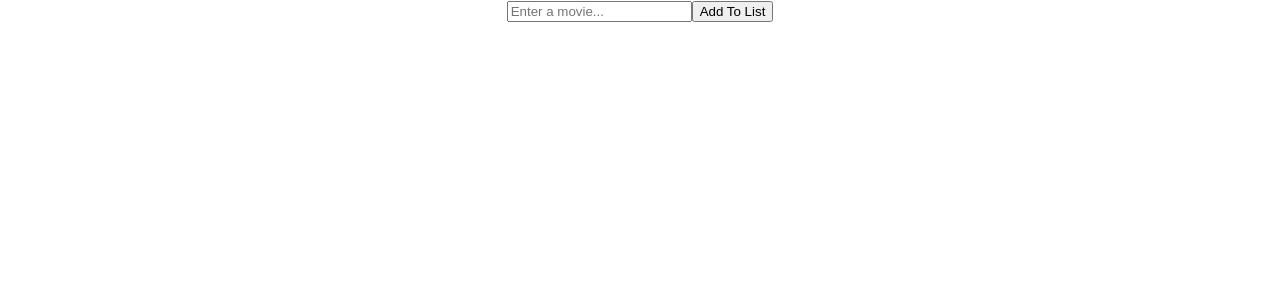
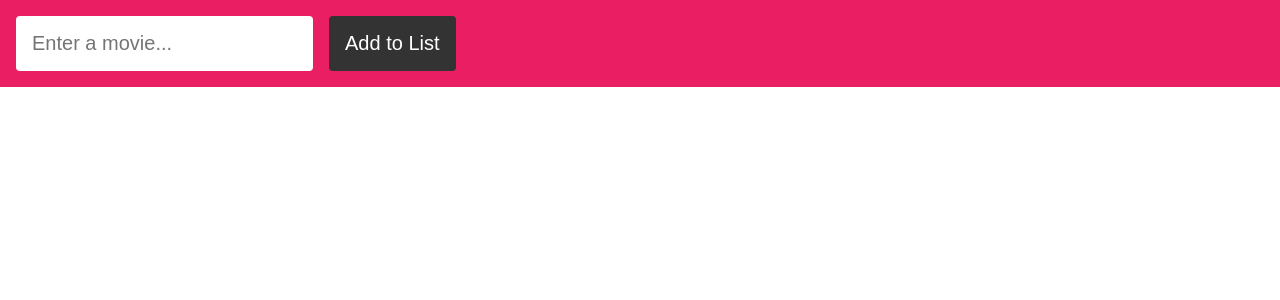
Before and after one commit to alowenthal/my-fav-movies, a React (Create React App) app: page / in a window 1280 px wide. Shown: the top 300 px of the page. Built offline with nearby package versions, Linux system fonts and the light colour scheme.

Commit message:
Styles on search

```diff
--- a/package.json
+++ b/package.json
@@ -6,9 +6,11 @@
     "@testing-library/jest-dom": "^4.2.4",
     "@testing-library/react": "^9.5.0",
     "@testing-library/user-event": "^7.2.1",
+    "prop-types": "^15.7.2",
     "react": "^16.13.1",
     "react-dom": "^16.13.1",
-    "react-scripts": "3.4.1"
+    "react-scripts": "3.4.1",
+    "styled-components": "^5.1.0"
   },
   "scripts": {
     "start": "react-scripts start",
--- a/src/App.js
+++ b/src/App.js
@@ -1,9 +1,9 @@
-import React, { useState, useEffect } from "react";
-import "./App.css";
+import React, { useState } from "react";
+
+import MovieSearch from "./components/MovieSearch";
+import MovieList from "./components/MovieList";
 
 function App() {
-    useEffect(() => {});
-
     function addMovie(query) {
         fetch(`http://www.omdbapi.com/?t=${query}&apikey=bdf0ef4e`)
             .then((response) => {
@@ -12,7 +12,8 @@ function App() {
             .then((data) => {
                 const movieInfo = {
                     title: data.Title,
-                    id: data.imdbID
+                    id: data.imdbID,
+                    poster: data.Poster
                 };
 
                 setList((prevState) => [...prevState, movieInfo]);
@@ -37,31 +38,12 @@ function App() {
 
     return (
         <div className="App">
-            <input
-                onChange={(event) => setQuery(event.target.value)}
-                name="username"
-                type="text"
-                placeholder="Enter a movie..."
+            <MovieSearch
+                addMovie={addMovie}
+                query={query}
+                setQuery={setQuery}
             />
-            <button onClick={() => addMovie(query)} type="button">
-                Add To List
-            </button>
-
-            <ul className="movies">
-                {myList.map((movie) => {
-                    return (
-                        <li className="movie" key={`movie--${movie.id}`}>
-                            {movie.title}
-                            <button
-                                onClick={() => removeMovie(movie.id)}
-                                type="button"
-                            >
-                                Remove
-                            </button>
-                        </li>
-                    );
-                })}
-            </ul>
+            <MovieList list={myList} removeMovie={removeMovie} />
         </div>
     );
 }
--- /dev/null
+++ b/src/components/Button.js
@@ -0,0 +1,30 @@
+import React from "react";
+import styled from "styled-components";
+import PropTypes from "prop-types";
+
+function Button({ text, func, bgColor, textColor, query }) {
+    const Btn = styled.button`
+        background: ${bgColor};
+        color: ${textColor};
+        padding: 1rem;
+        border-radius: 4px;
+        border: none;
+        font-size: 20px;
+    `;
+
+    return (
+        <Btn onClick={() => func(query)} type="button">
+            {text}
+        </Btn>
+    );
+}
+
+Button.propTypes = {
+    text: PropTypes.string,
+    bgColor: PropTypes.string,
+    textColor: PropTypes.string,
+    func: PropTypes.func,
+    query: PropTypes.string
+};
+
+export default Button;
--- /dev/null
+++ b/src/components/MovieList.js
@@ -0,0 +1,49 @@
+import React from "react";
+import styled from "styled-components";
+import PropTypes from "prop-types";
+
+const MovieListUL = styled.ul`
+    list-style: none;
+    padding: 0px;
+`;
+
+const Movie = styled.li`
+    display: flex;
+    flex-flow: row wrap;
+    justify-content: space-between;
+    padding: 1rem;
+    border-bottom: 1px solid #f1f1f1;
+
+    img {
+        max-height: 100px;
+    }
+`;
+
+function MovieList({ list, removeMovie }) {
+    return (
+        <MovieListUL>
+            {list.map((movie, index) => {
+                return (
+                    <Movie key={`movie--${movie.id}`}>
+                        <span>{index + 1}</span>
+                        <img src={movie.poster} alt={`${movie.title} Poster`} />
+                        {movie.title}
+                        <button
+                            onClick={() => removeMovie(movie.id)}
+                            type="button"
+                        >
+                            Remove
+                        </button>
+                    </Movie>
+                );
+            })}
+        </MovieListUL>
+    );
+}
+
+MovieList.propTypes = {
+    list: PropTypes.array,
+    removeMovie: PropTypes.func
+};
+
+export default MovieList;
--- /dev/null
+++ b/src/components/MovieSearch.js
@@ -0,0 +1,47 @@
+import React from "react";
+import styled from "styled-components";
+import PropTypes from "prop-types";
+
+import Button from "./Button";
+
+const Header = styled.div`
+    padding: 1rem;
+    background: #e91e63;
+`;
+
+const SearchInput = styled.input`
+    list-style: none;
+    padding: 1rem;
+    font-size: 20px;
+    border: none;
+    border-radius: 4px;
+    margin-right: 1rem;
+`;
+
+function MovieSearch({ query, setQuery, addMovie }) {
+    return (
+        <Header>
+            <SearchInput
+                onChange={(event) => setQuery(event.target.value)}
+                name="username"
+                type="text"
+                placeholder="Enter a movie..."
+            />
+            <Button
+                text="Add to List"
+                func={addMovie}
+                query={query}
+                bgColor="#333333"
+                textColor="#FFFFFF"
+            />
+        </Header>
+    );
+}
+
+MovieSearch.propTypes = {
+    query: PropTypes.string,
+    setQuery: PropTypes.func,
+    addMovie: PropTypes.func
+};
+
+export default MovieSearch;
```
Also changed, not shown: 1 other file (tests, documents, lock files or other folders).
